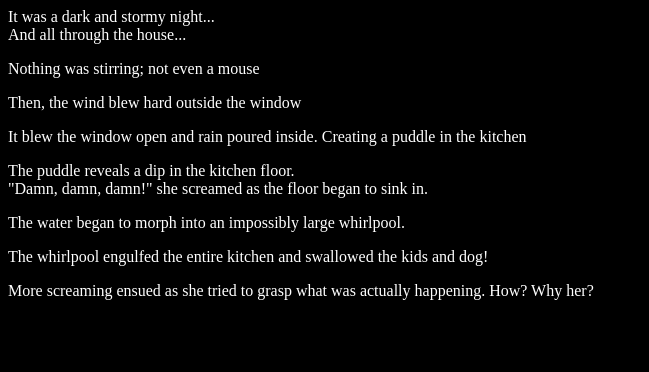
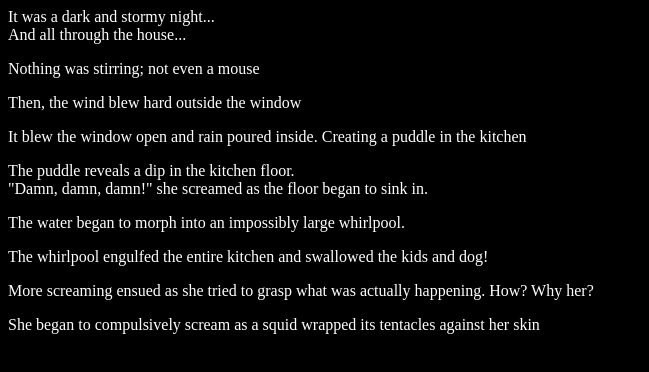
Before and after one commit to ladyjp/fireside-story, a plain HTML site: page index.html in a window 1280 px wide. Shown: the whole page, without its empty margins (0-649 px from the left). Drawn offline with Linux system fonts and the light colour scheme; a script that the page names is missing.

Commit message:
new line to story

```diff
--- a/index.html
+++ b/index.html
@@ -23,5 +23,6 @@ sink in.</p>
     <p>The water began to morph into an impossibly large whirlpool.</p>
     <p>The whirlpool engulfed the entire kitchen and swallowed the kids and dog! </p>
     <p>More screaming ensued as she tried to grasp what was actually happening. How? Why her?</p>
+    <p>She began to compulsively scream as a squid wrapped its tentacles against her skin</p>
   </body>
 </html>
```
